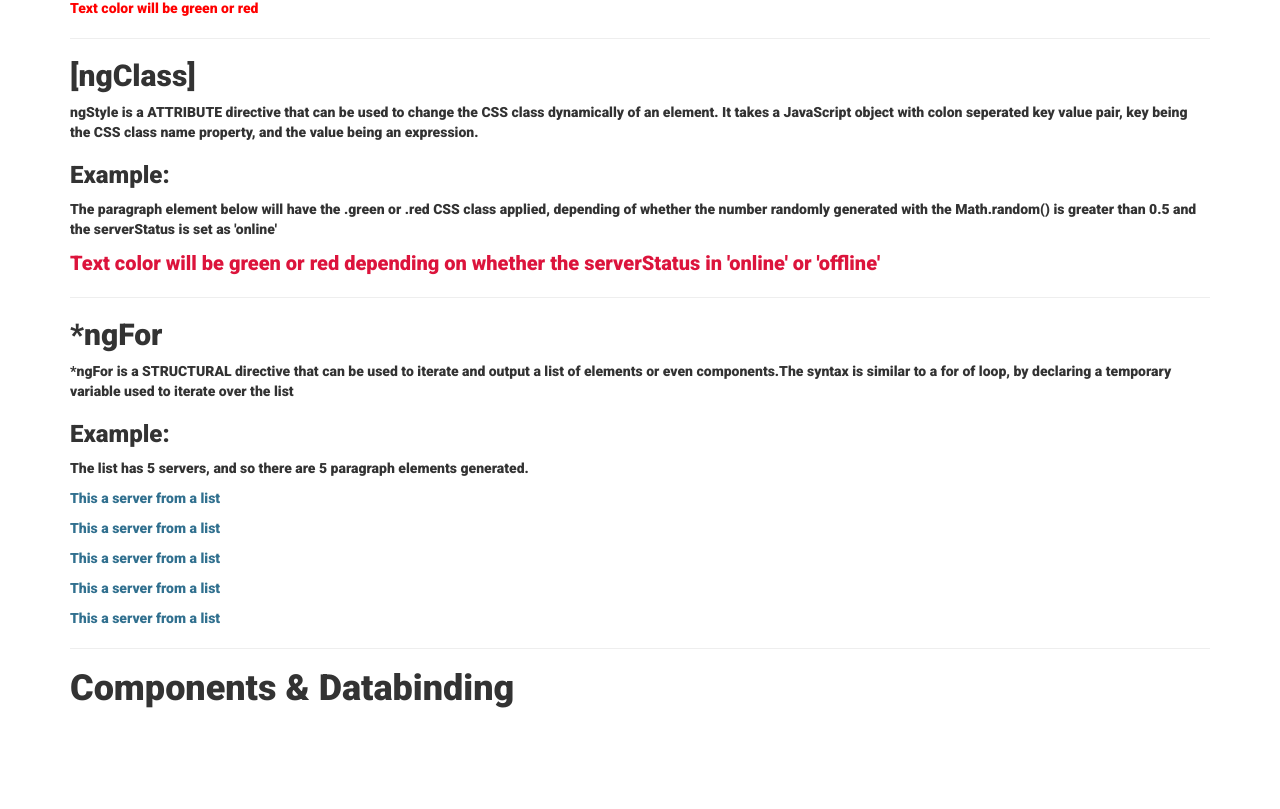
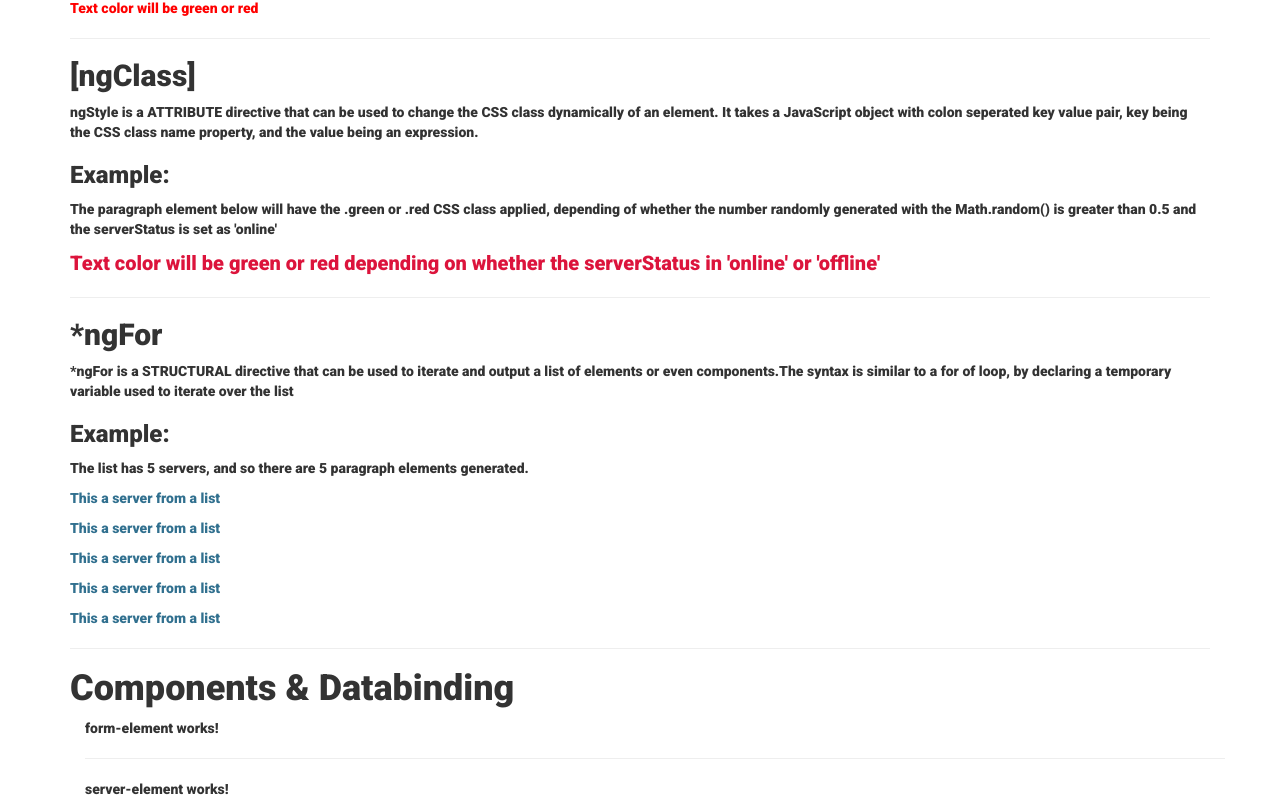
Before and after one commit to Harry-Leepz/learning-angular, an Angular app: page / in a window 1280 px wide. Shown: the part 952-1761 px from the top of the page. Before the commit the page ends 1670 px from the top, so only its background shows below. Built offline with nearby package versions, Linux system fonts and the light colour scheme.

Commit message:
Add component tags to html template

```diff
--- a/src/app/app.component.html
+++ b/src/app/app.component.html
@@ -7,6 +7,7 @@
       <app-directives></app-directives>
       <hr />
       <h1>Components & Databinding</h1>
+      <app-components-and-databinding></app-components-and-databinding>
     </div>
   </div>
 </div>
--- a/src/app/components-and-databinding/components-and-databinding.component.html
+++ b/src/app/components-and-databinding/components-and-databinding.component.html
@@ -1 +1,9 @@
-<p>components-and-databinding works!</p>
+<div class="container">
+  <app-form-element></app-form-element>
+  <hr />
+  <div class="row">
+    <div class="col-xs-12">
+      <app-server-element></app-server-element>
+    </div>
+  </div>
+</div>
```
